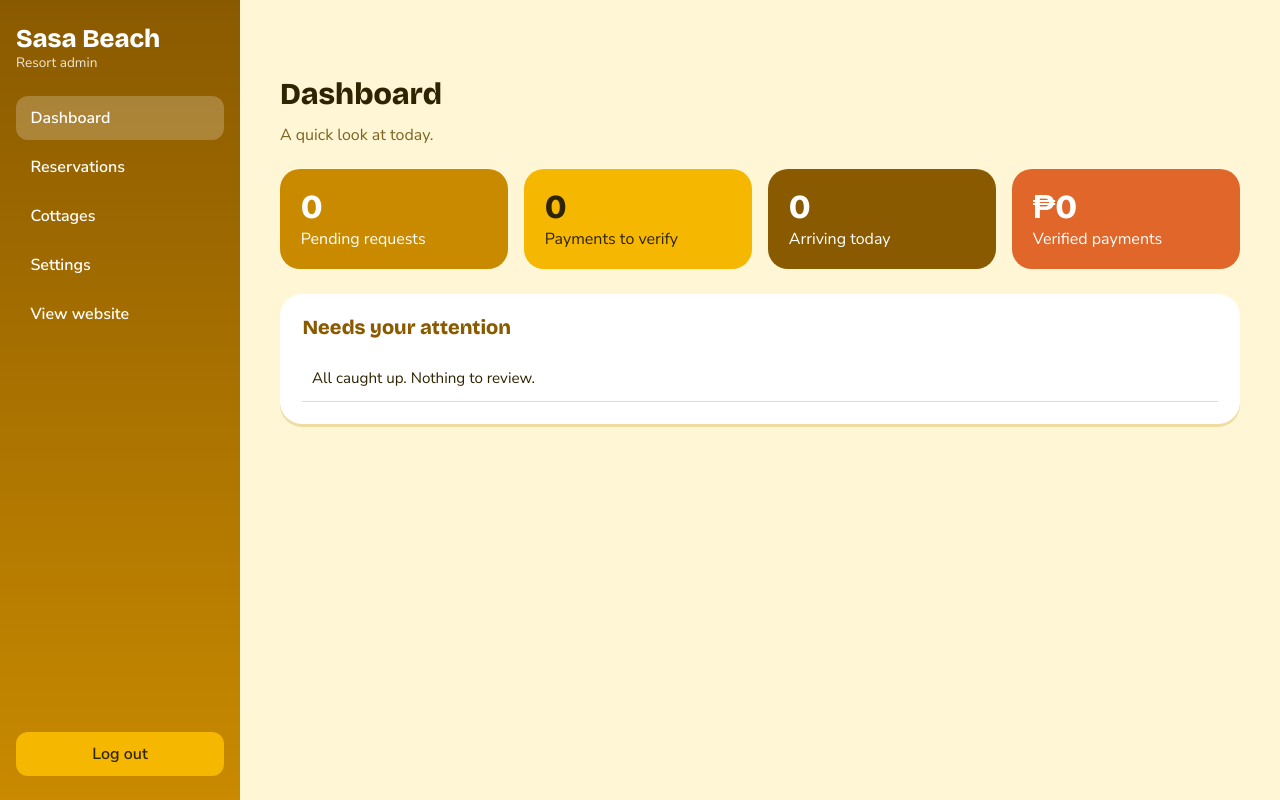
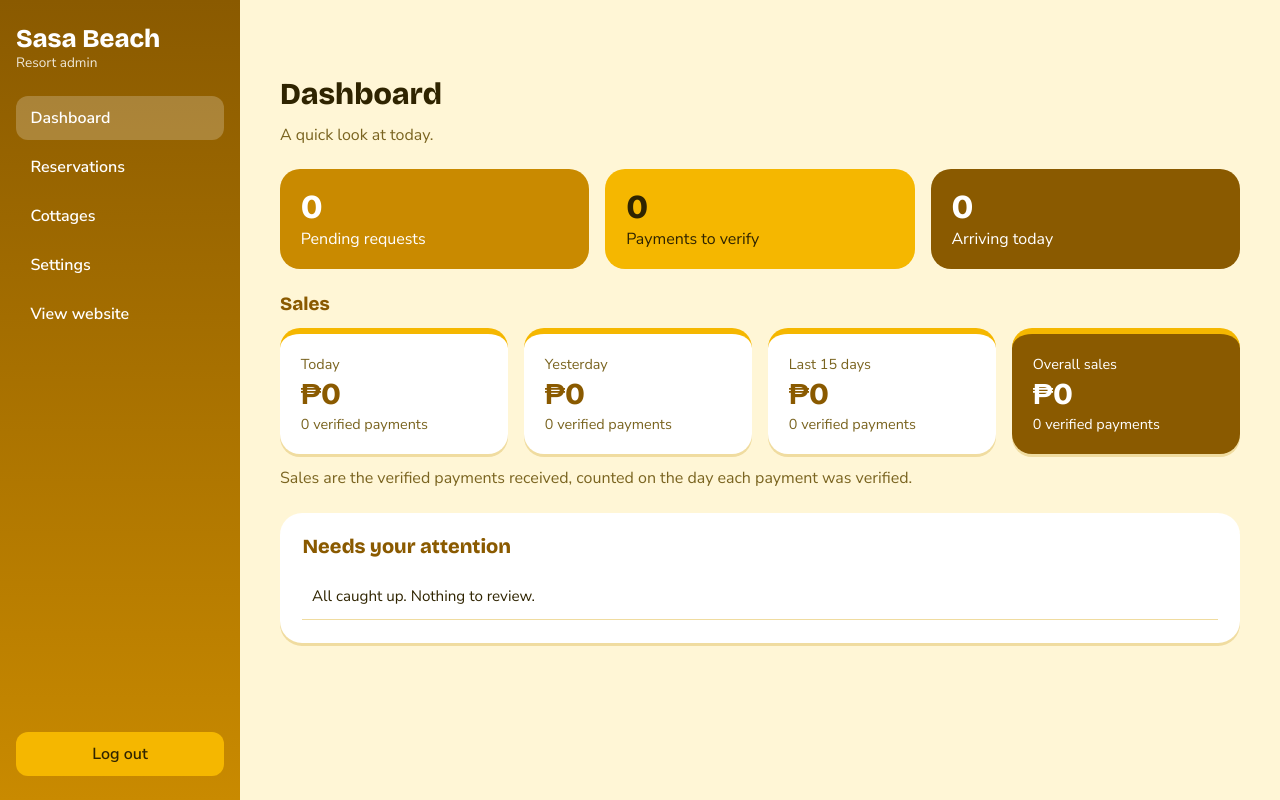
Before and after one commit to LloydXYZ/sasa, a PHP site: page /backend/admin/index.php in a window 1280 px wide. Run offline with PHP 8.4, Linux system fonts and the light colour scheme; the visitor is signed in with stand-in values (Sample User, id 1); data comes from the database, SQL or seed files in the repository; data that the repository does not hold is empty; some libraries are stand-ins or nearby versions.

Commit message:
Update index.php

```diff
--- a/sasa/backend/admin/index.php
+++ b/sasa/backend/admin/index.php
@@ -529,6 +529,42 @@ function nav($k, $l, $p)
       align-items: center
     }
 
+    .sales {
+      display: grid;
+      grid-template-columns: repeat(auto-fit, minmax(220px, 1fr));
+      gap: 1rem;
+      margin-bottom: 1.6rem
+    }
+
+    .sale {
+      background: #fff;
+      border-radius: 20px;
+      padding: 1.1rem 1.3rem;
+      box-shadow: 0 3px 0 #f0dca0;
+      border-top: 6px solid #f5b700
+    }
+
+    .sale b {
+      display: block;
+      font: 800 1.9rem 'Bricolage Grotesque', sans-serif;
+      color: #8a5a00
+    }
+
+    .sale span {
+      color: #7a6420;
+      font-size: .9rem
+    }
+
+    .sale.big {
+      background: #8a5a00;
+      border-color: #f5b700
+    }
+
+    .sale.big b,
+    .sale.big span {
+      color: #fff
+    }
+
     @media(max-width:820px) {
       body.adm {
         display: block
@@ -578,31 +614,33 @@ function nav($k, $l, $p)
         <div class="stat s1"><b><?= $n("SELECT COUNT(*) FROM reservations WHERE status='pending'") ?></b>Pending requests
         </div>
         <div class="stat s2">
-          <b><?= $n("SELECT COUNT(*) FROM reservations WHERE payment_status='submitted'") ?></b>Payments
-          to verify
+          <b><?= $n("SELECT COUNT(*) FROM reservations WHERE payment_status='submitted'") ?></b>Payments to verify
         </div>
         <div class="stat s3">
           <b><?= $n("SELECT COUNT(*) FROM reservations WHERE reservation_date=CURDATE() AND status IN('pending','approved')") ?></b>Arriving
           today
         </div>
-        <div class="stat s4">
-          <b>₱<?= number_format((float) $n("SELECT COALESCE(SUM(down_payment),0) FROM reservations WHERE payment_status='verified'")) ?></b>Verified
-          payments
-        </div>
       </div>
+      <h3 style="margin:0 0 .8rem;color:#8a5a00">Sales</h3>
+      <div class="sales"><?php $sq = fn($w) => $pdo->query("SELECT COALESCE(SUM(down_payment),0) t,COUNT(*) c FROM reservations WHERE payment_status='verified' $w")->fetch();
+      foreach ([['Today', "AND DATE(paid_at)=CURDATE()", ''], ['Yesterday', "AND DATE(paid_at)=CURDATE()-INTERVAL 1 DAY", ''], ['Last 15 days', "AND DATE(paid_at)>=CURDATE()-INTERVAL 14 DAY", ''], ['Overall sales', '', 'big']] as [$l, $w, $cl]) {
+        $v = $sq($w);
+        echo '<div class="sale ' . $cl . '"><span>' . $l . '</span><b>₱' . number_format((float) $v['t']) . '</b><span>' . $v['c'] . ' verified payment' . ($v['c'] == 1 ? '' : 's') . '</span></div>';
+      } ?></div>
+      <p class="hi" style="margin-top:-.8rem">Sales are the verified payments received, counted on the day each payment
+        was verified.</p>
       <div class="panel">
         <h3>Needs your attention</h3>
-        <table>
-          <?php $q = $pdo->query("$RQ WHERE r.status='pending' OR r.payment_status='submitted' GROUP BY r.id ORDER BY r.created_at DESC LIMIT 6")->fetchAll();
-          foreach ($q as $x): ?>
+        <table><?php $q = $pdo->query("$RQ WHERE r.status='pending' OR r.payment_status='submitted' GROUP BY r.id ORDER BY r.created_at DESC LIMIT 6")->fetchAll();
+        foreach ($q as $x): ?>
             <tr>
               <td><b><?= e($x['name']) ?></b><br><small><?= e($x['cn']) ?></small></td>
               <td><?= date('M j', strtotime($x['reservation_date'])) ?></td>
               <td><span class="pill <?= $x['payment_status'] ?>">payment: <?= $x['payment_status'] ?></span></td>
               <td><a class="b sv" href="?p=res">Review</a></td>
             </tr><?php endforeach;
-          if (!$q)
-            echo '<tr><td>All caught up. Nothing to review.</td></tr>'; ?>
+        if (!$q)
+          echo '<tr><td>All caught up. Nothing to review.</td></tr>'; ?>
         </table>
       </div>
     <?php elseif ($p == 'res'): $f = $_GET['f'] ?? 'all';
@@ -615,10 +653,8 @@ function nav($k, $l, $p)
         }
       } ?>
       <h2>Reservations</h2>
-      <div class="tabs">
-        <?php foreach (['all' => 'All', 'pending' => 'Pending', 'approved' => 'Approved', 'rejected' => 'Rejected', 'cancelled' => 'Cancelled'] as $k => $l)
-          echo '<a class="' . ($f == $k ? 'on' : '') . '" href="?p=res&f=' . $k . '">' . $l . '</a>'; ?>
-      </div>
+      <div class="tabs"><?php foreach (['all' => 'All', 'pending' => 'Pending', 'approved' => 'Approved', 'rejected' => 'Rejected', 'cancelled' => 'Cancelled'] as $k => $l)
+        echo '<a class="' . ($f == $k ? 'on' : '') . '" href="?p=res&f=' . $k . '">' . $l . '</a>'; ?></div>
       <div class="panel">
         <table>
           <tr>
@@ -635,10 +671,8 @@ function nav($k, $l, $p)
             $st = $x['status']; ?>
             <tr>
               <td><b>#<?= $x['id'] ?>     <?= e($x['name']) ?></b><br><small><?= e($x['contact_number']) ?> ·
-                  <?= $x['guests'] ?>
-                  guests</small><?php if ($x['special_request'])
-                    echo '<br><small><i>' . e($x['special_request']) . '</i></small>'; ?>
-              </td>
+                  <?= $x['guests'] ?> guests</small><?php if ($x['special_request'])
+                       echo '<br><small><i>' . e($x['special_request']) . '</i></small>'; ?></td>
               <td><?= date('M j, Y', strtotime($x['reservation_date'])) ?><br><small><?= $x['type'] == 'day' ? 'Day use' : 'Overnight' ?>
                   · <?= substr($x['arrival_time'], 0, 5) ?></small></td>
               <td><?= e($x['cn']) ?></td>
@@ -713,12 +747,9 @@ function nav($k, $l, $p)
                   class="pill <?= $x['status'] == 'available' ? 'approved' : 'rejected' ?>"><?= $x['status'] == 'available' ? 'Available' : 'Maintenance' ?></span>
               </h3>
               <div class="pr">₱<?= number_format($x['price']) ?> day · ₱<?= number_format($x['price'] * $m) ?> overnight
-              </div>
-              <small>Up to <?= $x['capacity'] ?> people</small>
-              <div class="tags" style="margin-top:.5rem">
-                <?php foreach (array_filter(array_map('trim', explode(',', $x['amenities']))) as $t)
-                  echo '<span>' . e($t) . '</span>'; ?>
-              </div>
+              </div><small>Up to <?= $x['capacity'] ?> people</small>
+              <div class="tags" style="margin-top:.5rem"><?php foreach (array_filter(array_map('trim', explode(',', $x['amenities']))) as $t)
+                echo '<span>' . e($t) . '</span>'; ?></div>
             </div>
             <details>
               <summary>Edit details</summary>
@@ -745,10 +776,9 @@ function nav($k, $l, $p)
       <h2>Settings</h2>
       <div class="panel">
         <form method="post"><input type="hidden" name="a" value="set">
-          <div class="grid2">
-            <?php foreach (['entrance_fee' => 'Entrance fee (₱ per person)', 'overnight_multiplier' => 'Overnight multiplier (2 = double)', 'contact_number' => 'Contact number', 'email' => 'Email', 'maps_url' => 'Google Maps link', 'ewallet_name' => 'E-wallet name (GCash, Maya…)', 'ewallet_number' => 'E-wallet number', 'ewallet_holder' => 'E-wallet account name'] as $k => $l)
-              echo "<label>$l<input name='$k' value='" . e(setting($k)) . "'></label>"; ?>
-          </div><br><button class="b sv" style="padding:.6rem 1.4rem">Save changes</button>
+          <div class="grid2"><?php foreach (['entrance_fee' => 'Entrance fee (₱ per person)', 'overnight_multiplier' => 'Overnight multiplier (2 = double)', 'contact_number' => 'Contact number', 'email' => 'Email', 'maps_url' => 'Google Maps link', 'ewallet_name' => 'E-wallet name (GCash, Maya…)', 'ewallet_number' => 'E-wallet number', 'ewallet_holder' => 'E-wallet account name'] as $k => $l)
+            echo "<label>$l<input name='$k' value='" . e(setting($k)) . "'></label>"; ?></div><br><button class="b sv"
+            style="padding:.6rem 1.4rem">Save changes</button>
         </form>
       </div><?php endif; ?>
   </main>
```
